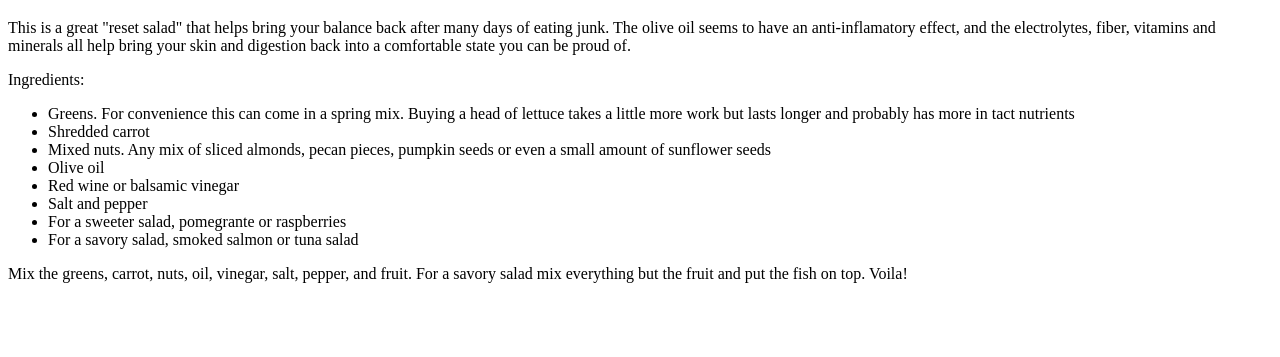
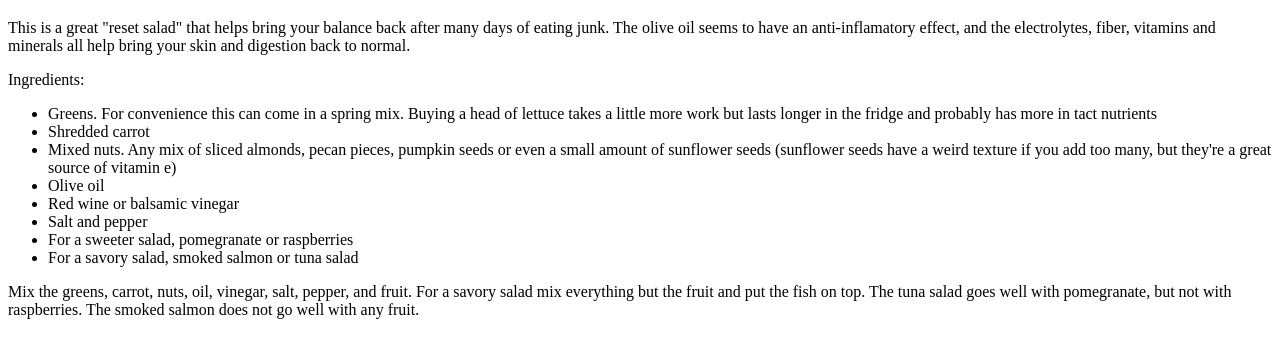
Before and after one commit to Reefroxx22/odin-recipe2, a plain HTML site: page recipes/house_salad.html in a window 1280 px wide. Shown: the part 61-418 px from the top of the page. Drawn offline with Linux system fonts and the light colour scheme.

Commit message:
Updates to salad recipe

```diff
--- a/recipes/house_salad.html
+++ b/recipes/house_salad.html
@@ -10,23 +10,26 @@
 
     <p>This is a great "reset salad" that helps bring your balance back after many days of eating junk. The olive oil seems to have
         an anti-inflamatory effect, and the electrolytes, fiber, vitamins and minerals all help bring your skin and digestion back
-        into a comfortable state you can be proud of.
+        to normal.
     </p>
     <p>Ingredients:</p>
     <ul>
-        <li>Greens. For convenience this can come in a spring mix. Buying a head of lettuce takes a little more work but lasts longer and probably has more in
+        <li>Greens. For convenience this can come in a spring mix. Buying a head of lettuce takes a little more work but lasts longer in the fridge and probably has more in
         tact nutrients </li>
 
     <li>Shredded carrot </li>
-    <li>Mixed nuts. Any mix of sliced almonds, pecan pieces, pumpkin seeds or even a small amount of sunflower seeds </li>
+    <li>Mixed nuts. Any mix of sliced almonds, pecan pieces, pumpkin seeds or even a small amount of sunflower seeds (sunflower seeds have a weird texture
+        if you add too many, but they're a great source of vitamin e) </li>
 
     <li>Olive oil </li>
     <li>Red wine or balsamic vinegar </li>
     <li>Salt and pepper </li>
-    <li>For a sweeter salad, pomegrante or raspberries </li>
+    <li>For a sweeter salad, pomegranate or raspberries </li>
     <li>For a savory salad, smoked salmon or tuna salad </li>
         </ul>
 
-    <p>Mix the greens, carrot, nuts, oil, vinegar, salt, pepper, and fruit. For a savory salad mix everything but the fruit and put the fish on top. Voila!</p>
+    <p>Mix the greens, carrot, nuts, oil, vinegar, salt, pepper, and fruit. For a savory salad mix everything but the fruit and put the fish on top.
+        The tuna salad goes well with pomegranate, but not with raspberries. The smoked salmon does not go well with any fruit.
+        </p>
 </body>
 </html>
```
